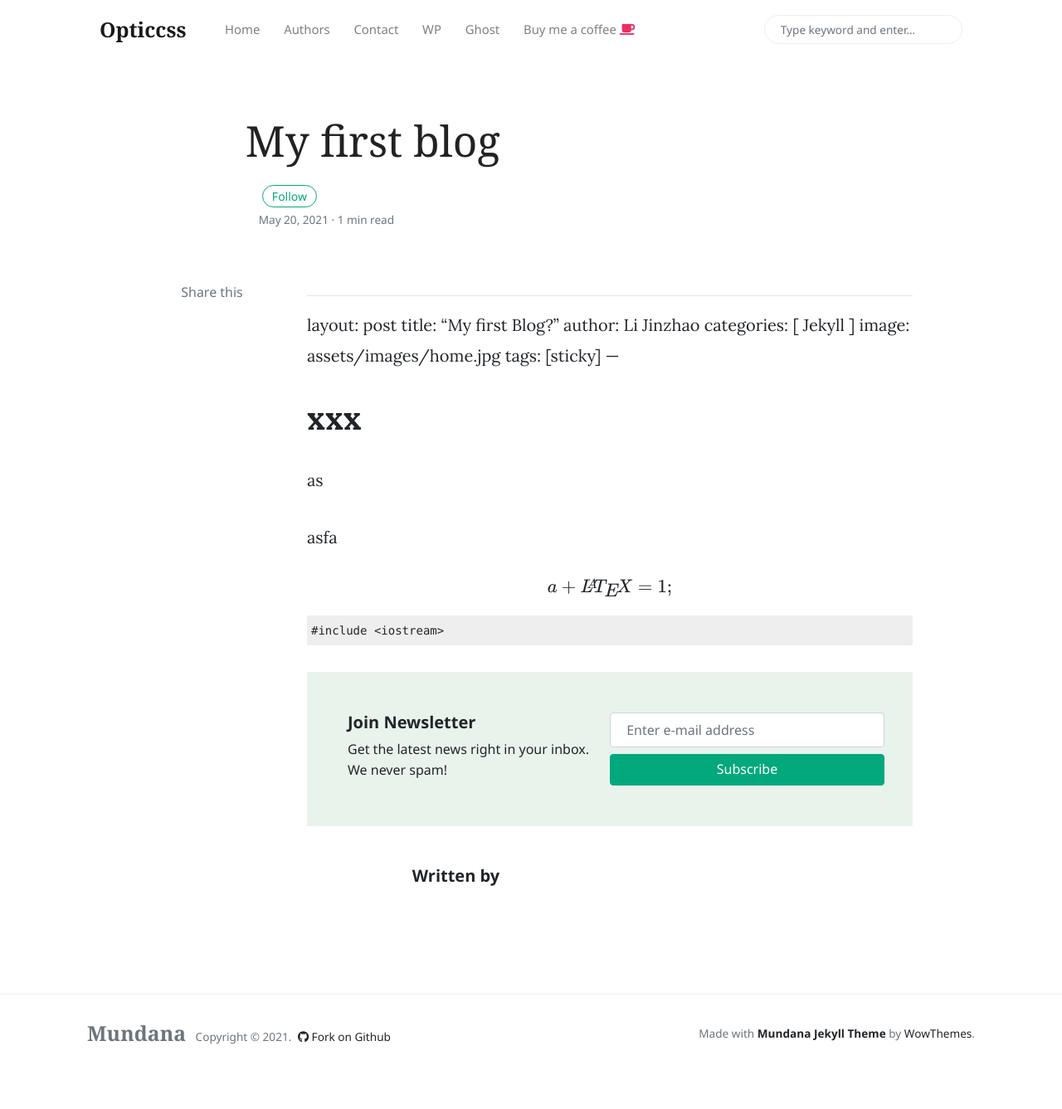
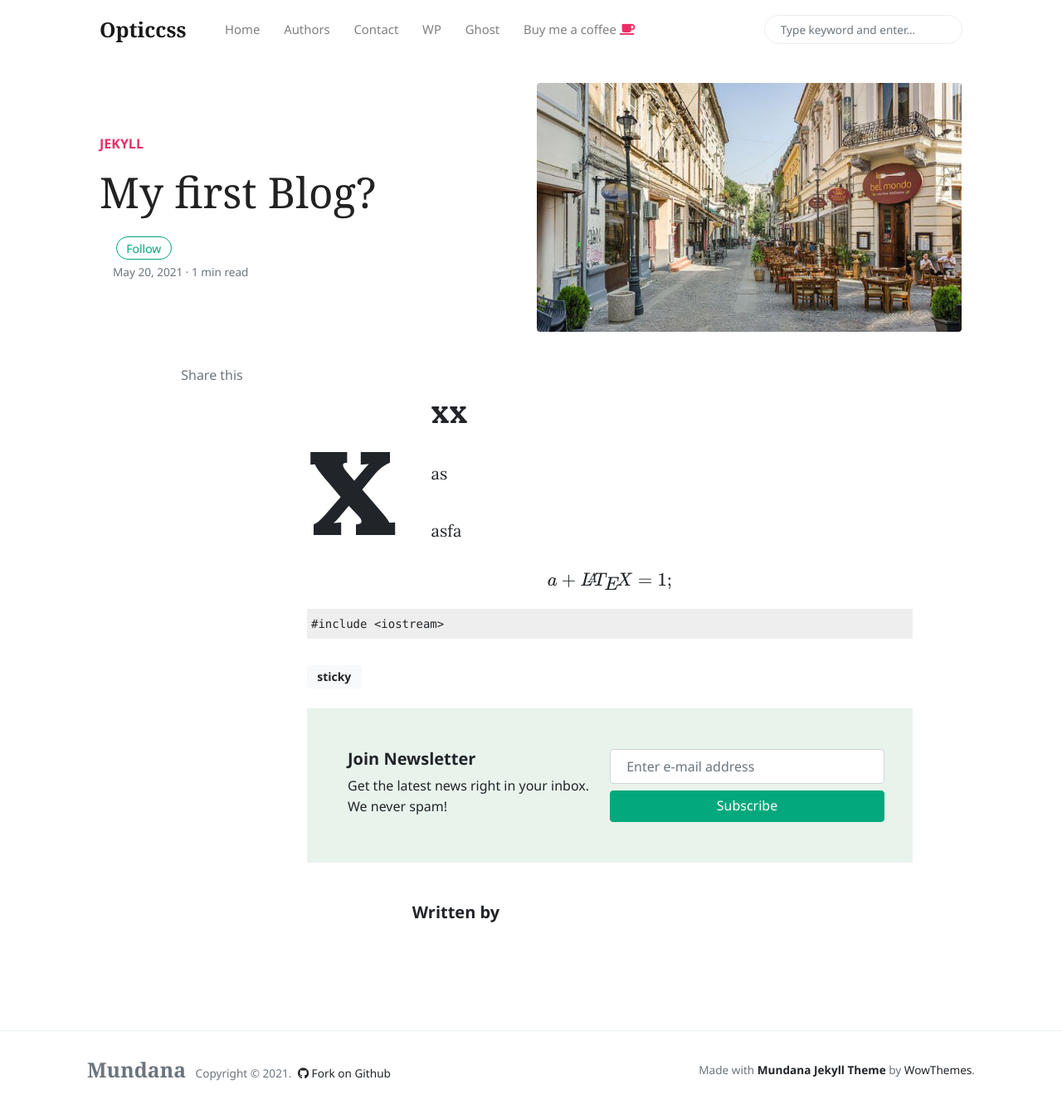
Before and after one commit to Opticcss/Opticcss.github.io, a Jekyll site: the page built from _posts/2021-05-20-My First Blog.md, in a window 1280 px wide and 1337 px high. Shown: the whole window at 83% size. Built offline with Jekyll 4.4.1, drawn with Linux system fonts in a browser that asks for light colours; nearby versions of some CDN libraries; formulas are drawn with MathJax 3; comment, search, counter and statistics services are not loaded.

Commit message:
Update 2021-05-20-My First Blog.md

```diff
--- a/_posts/2021-05-20-My First Blog.md
+++ b/_posts/2021-05-20-My First Blog.md
@@ -1,3 +1,14 @@
+---
+layout: post
+title:  "My first Blog?"
+author: Li Jinzhao
+categories: [ Jekyll ]
+image: assets/images/home.jpg
+tags: [sticky]
+---
+
+
+
 <head>
     <script src="https://cdn.mathjax.org/mathjax/latest/MathJax.js?config=TeX-AMS-MML_HTMLorMML" type="text/javascript"></script>
     <script type="text/x-mathjax-config">
@@ -15,14 +26,6 @@
 
 
 
----
-layout: post
-title:  "My first Blog?"
-author: Li Jinzhao
-categories: [ Jekyll ]
-image: assets/images/home.jpg
-tags: [sticky]
----
 
 # xxx
 
```
